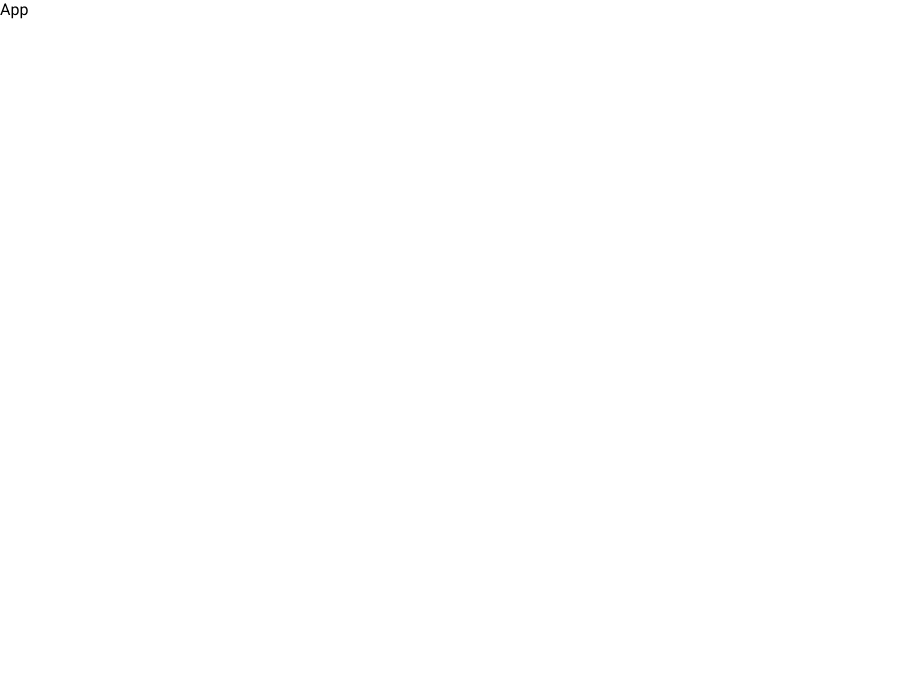
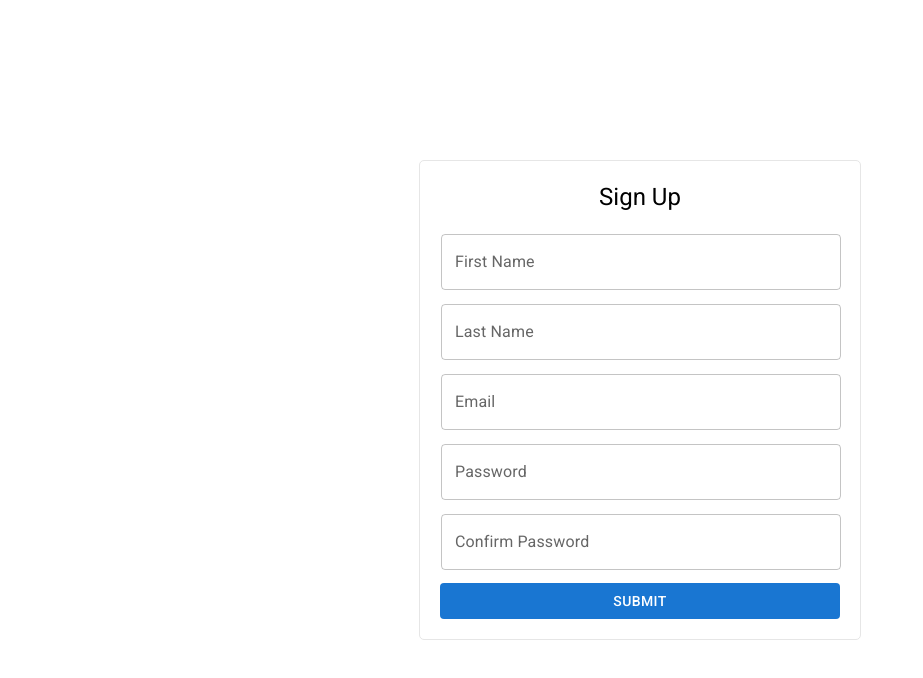
Before and after one commit to minhajulalamcse/react-aws-cognito, a React (Create React App) app: page / in a window 1280 px wide. Shown: the top 678 px of the page, without its empty margins (0-923 px from the left). Built offline with nearby package versions, Linux system fonts and the light colour scheme.

Commit message:
feat: add signup form and page

```diff
--- a/package.json
+++ b/package.json
@@ -14,12 +14,14 @@
     "@types/node": "^16.18.3",
     "@types/react": "^18.0.25",
     "@types/react-dom": "^18.0.9",
+    "formik": "^2.2.9",
     "react": "^18.2.0",
     "react-dom": "^18.2.0",
     "react-router-dom": "^6.4.3",
     "react-scripts": "5.0.1",
     "typescript": "^4.9.3",
-    "web-vitals": "^2.1.4"
+    "web-vitals": "^2.1.4",
+    "yup": "^0.32.11"
   },
   "scripts": {
     "start": "react-scripts start",
--- a/src/App.tsx
+++ b/src/App.tsx
@@ -1,6 +1,7 @@
+import SignUpPage from "./pages/SignUpPage";
 
 function App() {
-    return <div className="App">App</div>;
+    return <SignUpPage />;
 }
 
 export default App;
--- /dev/null
+++ b/src/components/common/FormWrapper.tsx
@@ -0,0 +1,19 @@
+import { Box, styled } from "@mui/material";
+import { FC } from "react";
+
+interface IFormWrapper {
+    children: React.ReactNode;
+}
+const FormWrapper: FC<IFormWrapper> = ({ children }) => {
+    const Wrapper = styled(Box)(() => ({
+        maxWidth: "400px",
+        width: "100%",
+        borderRadius: "5px",
+        padding: "20px",
+        margin: "20px",
+        border: "1px solid #e6e6e6",
+    }));
+    return <Wrapper>{children}</Wrapper>;
+};
+
+export default FormWrapper;
--- /dev/null
+++ b/src/components/common/PageWrapper.tsx
@@ -0,0 +1,19 @@
+import { Box, styled } from "@mui/material";
+import { FC } from "react";
+
+interface IPageWrapper {
+    children: React.ReactNode;
+}
+const PageWrapper: FC<IPageWrapper> = ({ children }) => {
+    const Wrapper = styled(Box)(() => ({
+        width: "100%",
+        height: "100vh",
+        overflow: "auto",
+        display: "flex",
+        justifyContent: "center",
+        alignItems: "center",
+    }));
+    return <Wrapper>{children}</Wrapper>;
+};
+
+export default PageWrapper;
--- /dev/null
+++ b/src/components/forms/SignUpForm.tsx
@@ -0,0 +1,148 @@
+import { Box, Button, TextField, Typography } from "@mui/material";
+import { Formik, Form, FormikHelpers } from "formik";
+import * as yup from "yup";
+import { ISignUpFormValues } from "../../interfaces/ISignUpFormValues";
+import FormWrapper from "../common/FormWrapper";
+
+const SignUpForm = () => {
+    const initialValues: ISignUpFormValues = {
+        firstName: "",
+        lastName: "",
+        email: "",
+        password: "",
+        confirmPassword: "",
+    };
+
+    const validationSchema = yup.object().shape({
+        firstName: yup.string().min(2).required("Required"),
+        lastName: yup.string().min(2).required("Required"),
+        email: yup.string().email("Invalid email").required("Required"),
+        password: yup.string().min(8, "Password must be at least 8 characters").required("Required"),
+        confirmPassword: yup
+            .string()
+            .oneOf([yup.ref("password"), null], "Passwords must match")
+            .required("Required"),
+    });
+
+    const onSubmit = (values: ISignUpFormValues, actions: FormikHelpers<ISignUpFormValues>) => {
+        console.log(values);
+    };
+    return (
+        <FormWrapper>
+            <Typography variant="h5" mb={1} textAlign="center">
+                Sign Up
+            </Typography>
+            <Formik initialValues={initialValues} validationSchema={validationSchema} onSubmit={onSubmit}>
+                {(formik) => {
+                    return (
+                        <Form>
+                            <TextField
+                                label="First Name"
+                                size="medium"
+                                name="firstName"
+                                sx={{
+                                    border: "1px solid #FFF",
+                                    borderRadius: 1,
+                                    width: "100%",
+                                    mt: "12px",
+                                }}
+                                autoComplete="off"
+                                type="text"
+                                placeholder="First Name"
+                                value={formik.values.firstName}
+                                onChange={formik.handleChange}
+                                onBlur={formik.handleBlur}
+                                error={formik.touched.firstName && Boolean(formik.errors.firstName)}
+                                helperText={formik.touched.firstName && formik.errors.firstName}
+                            />
+                            <TextField
+                                label="Last Name"
+                                size="medium"
+                                name="lastName"
+                                sx={{
+                                    border: "1px solid #FFF",
+                                    borderRadius: 1,
+                                    width: "100%",
+                                    mt: "12px",
+                                }}
+                                autoComplete="off"
+                                type="text"
+                                placeholder="Last Name"
+                                value={formik.values.lastName}
+                                onChange={formik.handleChange}
+                                onBlur={formik.handleBlur}
+                                error={formik.touched.lastName && Boolean(formik.errors.lastName)}
+                                helperText={formik.touched.lastName && formik.errors.lastName}
+                            />
+                            <TextField
+                                label="Email"
+                                size="medium"
+                                name="email"
+                                sx={{
+                                    border: "1px solid #FFF",
+                                    borderRadius: 1,
+                                    width: "100%",
+                                    mt: "12px",
+                                }}
+                                autoComplete="off"
+                                type="text"
+                                placeholder="Email"
+                                value={formik.values.email}
+                                onChange={formik.handleChange}
+                                onBlur={formik.handleBlur}
+                                error={formik.touched.email && Boolean(formik.errors.email)}
+                                helperText={formik.touched.email && formik.errors.email}
+                            />
+
+                            <TextField
+                                label="Password"
+                                size="medium"
+                                name="password"
+                                sx={{
+                                    border: "1px solid #FFF",
+                                    borderRadius: 1,
+                                    width: "100%",
+                                    mt: "12px",
+                                }}
+                                autoComplete="off"
+                                type="password"
+                                placeholder="Password"
+                                value={formik.values.password}
+                                onChange={formik.handleChange}
+                                onBlur={formik.handleBlur}
+                                error={formik.touched.password && Boolean(formik.errors.password)}
+                                helperText={formik.touched.password && formik.errors.password}
+                            />
+
+                            <TextField
+                                label="Confirm Password"
+                                size="medium"
+                                name="confirmPassword"
+                                sx={{
+                                    border: "1px solid #FFF",
+                                    borderRadius: 1,
+                                    width: "100%",
+                                    mt: "12px",
+                                }}
+                                autoComplete="off"
+                                type="password"
+                                placeholder="Confirm Password"
+                                value={formik.values.confirmPassword}
+                                onChange={formik.handleChange}
+                                onBlur={formik.handleBlur}
+                                error={formik.touched.confirmPassword && Boolean(formik.errors.confirmPassword)}
+                                helperText={formik.touched.confirmPassword && formik.errors.confirmPassword}
+                            />
+
+                            <Button type="submit" variant="contained" disableElevation fullWidth sx={{ mt: "12px" }}>
+                                Submit
+                            </Button>
+                        </Form>
+                    );
+                }}
+            </Formik>
+        </FormWrapper>
+    );
+};
+
+export default SignUpForm;
--- /dev/null
+++ b/src/components/index.tsx
@@ -0,0 +1,3 @@
+export { default as SignUpForm } from "./forms/SignUpForm";
+export { default as FormWrapper } from "./common/FormWrapper";
+export { default as PageWrapper } from "./common/PageWrapper";
--- /dev/null
+++ b/src/interfaces/ISignUpFormValues.ts
@@ -0,0 +1,7 @@
+export interface ISignUpFormValues {
+    firstName: string;
+    lastName: string;
+    email: string;
+    password: string;
+    confirmPassword: string;
+}
--- /dev/null
+++ b/src/pages/SignUpPage.tsx
@@ -0,0 +1,12 @@
+import { Box } from "@mui/material";
+import { PageWrapper, SignUpForm } from "../components";
+
+const SignUpPage = () => {
+    return (
+        <PageWrapper>
+            <SignUpForm />
+        </PageWrapper>
+    );
+};
+
+export default SignUpPage;
```
Also changed, not shown: 2 other files (tests, documents, lock files or other folders).
